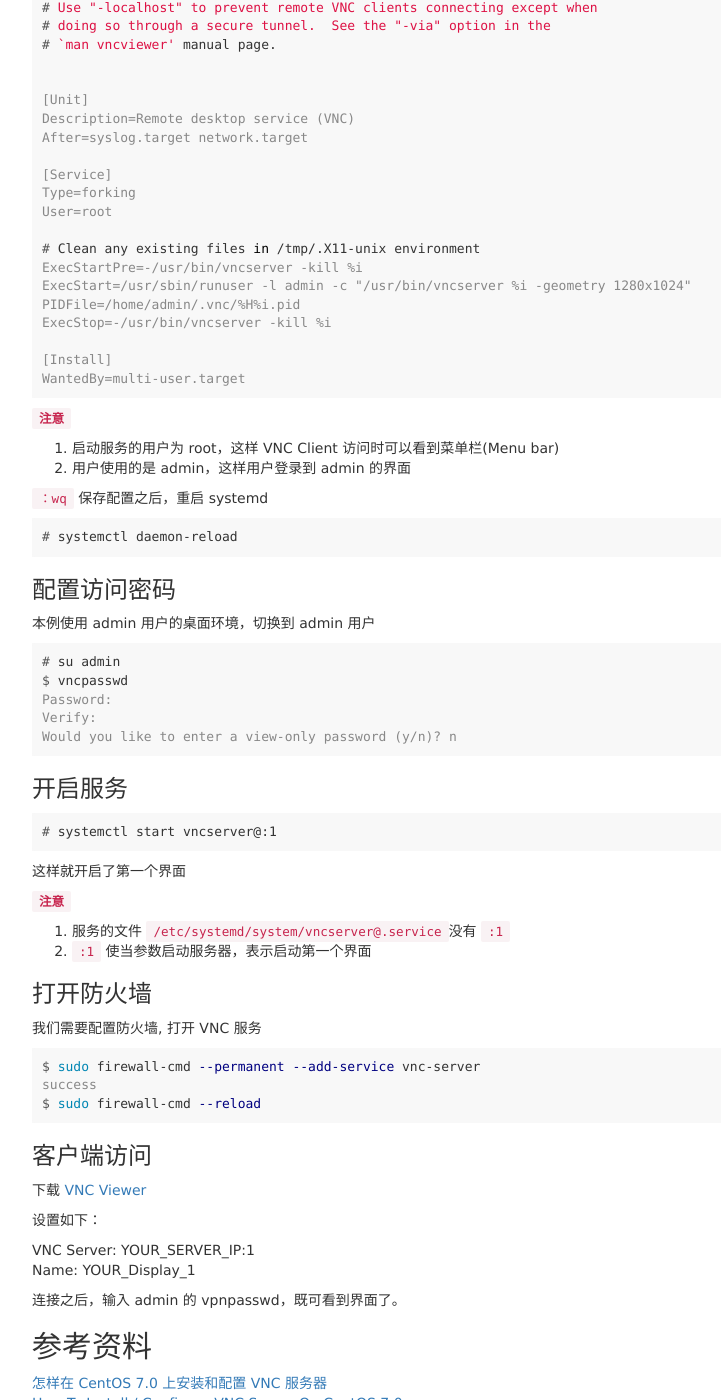
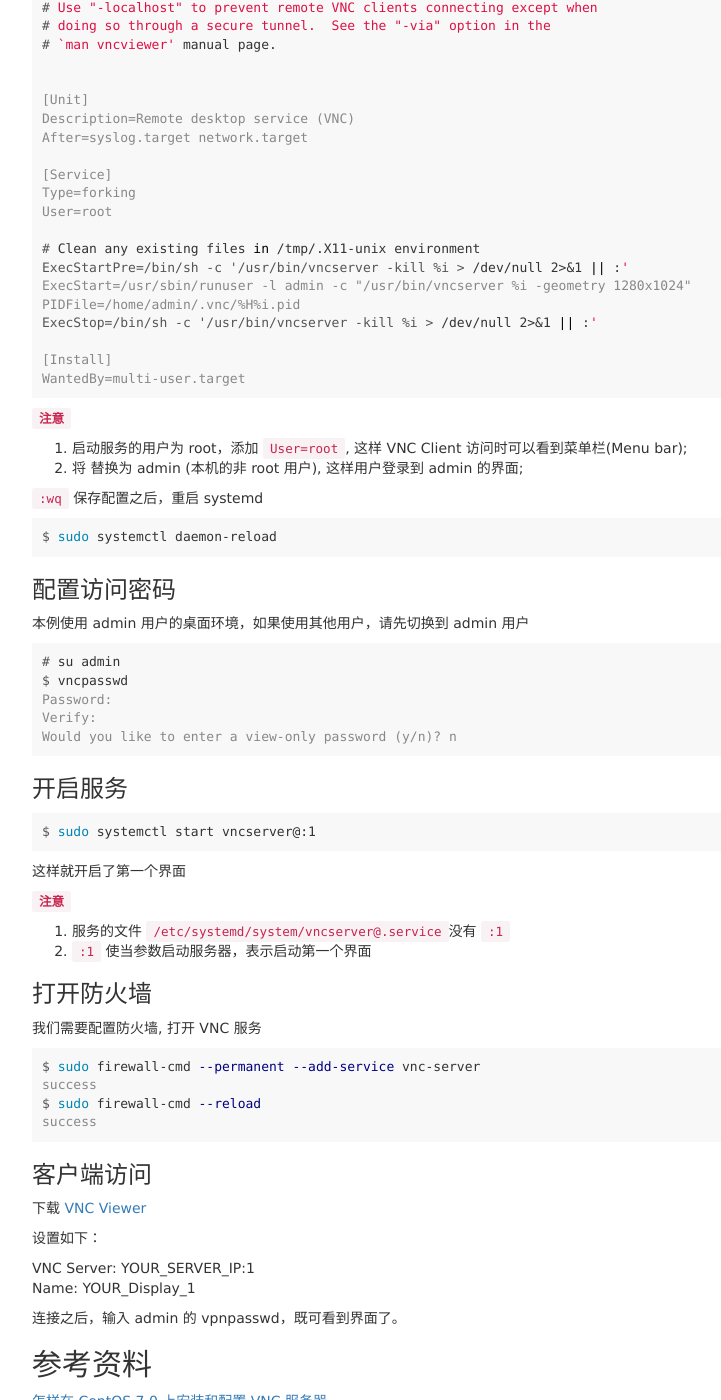
Before and after one commit to zhanming/zhanming.github.com, a Jekyll site: the page built from _posts/2018-03-06-how-to-config-vnc-server-on-centos-7.markdown, in a window 1280 px wide and 1400 px high, scrolled down 2078 px. Shown: the whole window, without its empty margins (38-759 px from the left). Built offline with Jekyll 4.4.1, drawn with Linux system fonts in a browser that asks for light colours; comment, search, counter and statistics services are not loaded; some of the changed text lies outside the part shown.

Commit message:
change command pattern, use sudo.

````diff
--- a/_posts/2018-03-06-how-to-config-vnc-server-on-centos-7.markdown
+++ b/_posts/2018-03-06-how-to-config-vnc-server-on-centos-7.markdown
@@ -14,7 +14,7 @@ CentOS 7（Desktop Install）
 因为使用图形用户界面，本例使用 GNOME 桌面环境。
 
 ```terminal
-# cat /etc/redhat-release
+$ cat /etc/redhat-release
 CentOS Linux release 7.4.1708 (Core)
 ```
 
@@ -30,21 +30,21 @@ CentOS Linux release 7.4.1708 (Core)
 >
 
 ```terminal
-# yum check-update
-# yum groupinstall "X Window System"
-# yum install gnome-classic-session gnome-terminal nautilus-open-terminal control-center liberation-mono-fonts
+$ sudo yum check-update
+$ sudo yum groupinstall "X Window System"
+$ sudo yum install gnome-classic-session gnome-terminal nautilus-open-terminal control-center liberation-mono-fonts
 ```
 设置默认启动图形界面
 
 ```terminal
-# unlink /etc/systemd/system/default.target
-# ln -sf /lib/systemd/system/graphical.target /etc/systemd/system/default.target
+$ sudo unlink /etc/systemd/system/default.target
+$ sudo ln -sf /lib/systemd/system/graphical.target /etc/systemd/system/default.target
 ```
 
 重启服务器
 
 ```terminal
-# reboot
+$ sudo reboot
 ```
 
 重启之后，应该有 CentOS 7 的桌面环境了。
@@ -53,7 +53,7 @@ CentOS Linux release 7.4.1708 (Core)
 yum 安装 tigervnc-server
 
 ```terminal
-# yum install tigervnc-server -y
+$ sudo yum install tigervnc-server
 ```
 
 ## 配置
@@ -71,7 +71,7 @@ VNC Server 支持多种配置，如：
 拷贝模板
 
 ```terminal
-# cp /usr/lib/systemd/system/vncserver@.service /etc/systemd/system/vncserver@.service
+$ sudo cp /usr/lib/systemd/system/vncserver@.service /etc/systemd/system/vncserver@.service
 ```
 
 网上其他资料，拷贝的文件名为 vncserver@:1.service，没有必要，后续说明。
@@ -79,7 +79,7 @@ VNC Server 支持多种配置，如：
 编辑配置文件
 
 ```terminal
-# vi /etc/systemd/system/vncserver@.service
+$ sudo vi /etc/systemd/system/vncserver@.service
 ```
 
 编辑后看起来是这样的
@@ -126,10 +126,10 @@ Type=forking
 User=root
 
 # Clean any existing files in /tmp/.X11-unix environment
-ExecStartPre=-/usr/bin/vncserver -kill %i
+ExecStartPre=/bin/sh -c '/usr/bin/vncserver -kill %i > /dev/null 2>&1 || :'
 ExecStart=/usr/sbin/runuser -l admin -c "/usr/bin/vncserver %i -geometry 1280x1024"
 PIDFile=/home/admin/.vnc/%H%i.pid
-ExecStop=-/usr/bin/vncserver -kill %i
+ExecStop=/bin/sh -c '/usr/bin/vncserver -kill %i > /dev/null 2>&1 || :'
 
 [Install]
 WantedBy=multi-user.target
@@ -137,18 +137,17 @@ WantedBy=multi-user.target
 
 **`注意`**
 
-1. 启动服务的用户为 root，这样 VNC Client 访问时可以看到菜单栏(Menu bar)
-2. 用户使用的是 admin，这样用户登录到 admin 的界面
+1. 启动服务的用户为 root，添加 `User=root`, 这样 VNC Client 访问时可以看到菜单栏(Menu bar);
+2. 将 <USER> 替换为 admin (本机的非 root 用户), 这样用户登录到 admin 的界面;
 
-
-`：wq` 保存配置之后，重启 systemd
+`:wq` 保存配置之后，重启 systemd
 
 ```terminal
-# systemctl daemon-reload
+$ sudo systemctl daemon-reload
 ```
 
 ### 配置访问密码
-本例使用 admin 用户的桌面环境，切换到 admin 用户
+本例使用 admin 用户的桌面环境，如果使用其他用户，请先切换到 admin 用户
 ```terminal
 # su admin
 $ vncpasswd
@@ -160,7 +159,7 @@ Would you like to enter a view-only password (y/n)? n
 ### 开启服务
 
 ```terminal
-# systemctl start vncserver@:1
+$ sudo systemctl start vncserver@:1
 ```
 
 这样就开启了第一个界面
@@ -179,6 +178,7 @@ Would you like to enter a view-only password (y/n)? n
 $ sudo firewall-cmd --permanent --add-service vnc-server
 success
 $ sudo firewall-cmd --reload
+success
 ```
 
 ### 客户端访问
````
